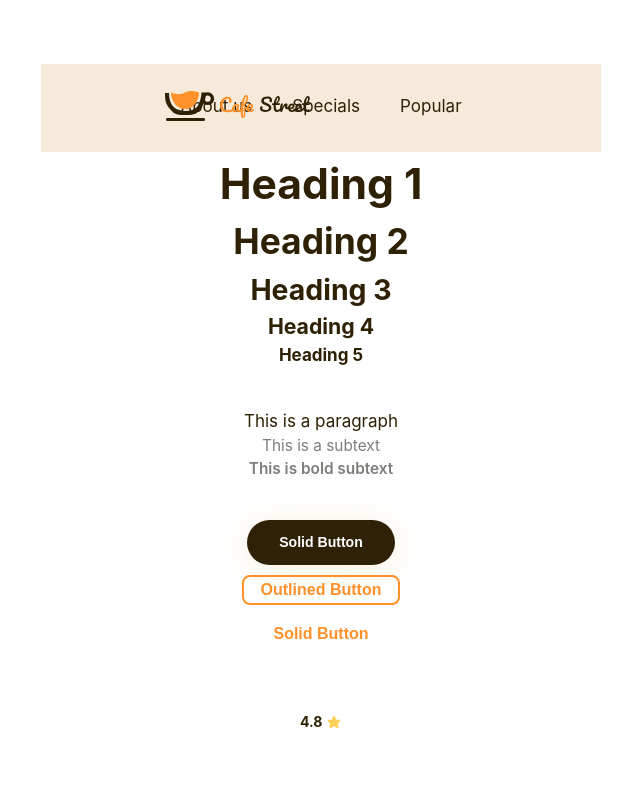
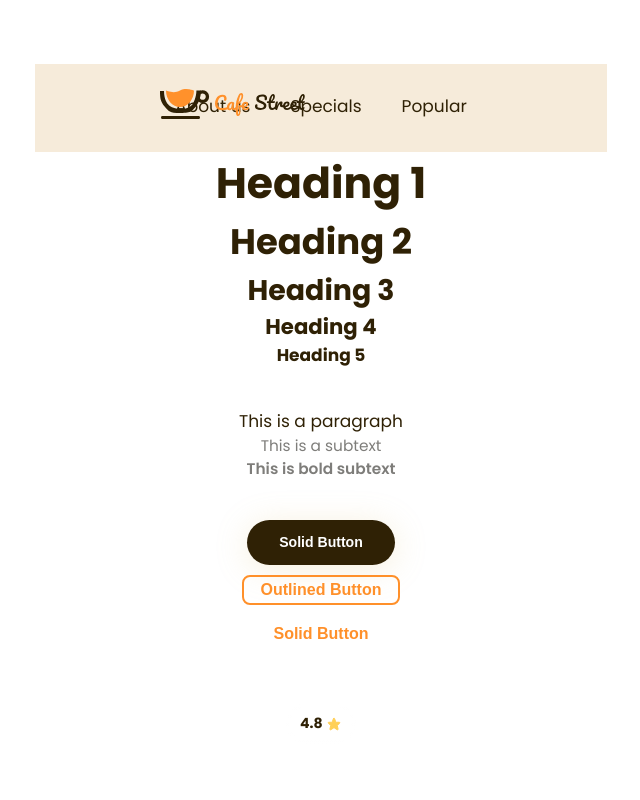
Before and after one commit to Scientist-Ansh/coffee-store, a Next.js app: page /style in a window 1280 px wide. Shown: the top 800 px of the page, without its empty margins (319-959 px from the left). Built offline with nearby package versions, Linux system fonts and the light colour scheme.

Commit message:
add Poppins font

```diff
--- /dev/null
+++ b/pages/_document.js
@@ -0,0 +1,24 @@
+import Document, { Html, Head, Main, NextScript } from 'next/document';
+
+class MyDocument extends Document {
+  render() {
+    return (
+      <Html>
+        <Head>
+          <link rel="preconnect" href="https://fonts.googleapis.com" />
+          <link rel="preconnect" href="https://fonts.gstatic.com" crossOrigin />
+          <link
+            href="https://fonts.googleapis.com/css2?family=Poppins:wght@400;600;700&display=swap"
+            rel="stylesheet"
+          />
+        </Head>
+        <body>
+          <Main />
+          <NextScript />
+        </body>
+      </Html>
+    );
+  }
+}
+
+export default MyDocument;
--- a/styles/globals.css
+++ b/styles/globals.css
@@ -8,8 +8,8 @@
 
 html,
 body {
-  font-family: -apple-system, BlinkMacSystemFont, Segoe UI, Roboto, Oxygen,
-    Ubuntu, Cantarell, Fira Sans, Droid Sans, Helvetica Neue, sans-serif;
+  font-family: 'Poppins', -apple-system, BlinkMacSystemFont, Segoe UI, Roboto,
+    Oxygen, Ubuntu, Cantarell, Fira Sans, Droid Sans, Helvetica Neue, sans-serif;
   background-color: white;
   color: var(--color-secondary);
   overflow-x: hidden;
```
